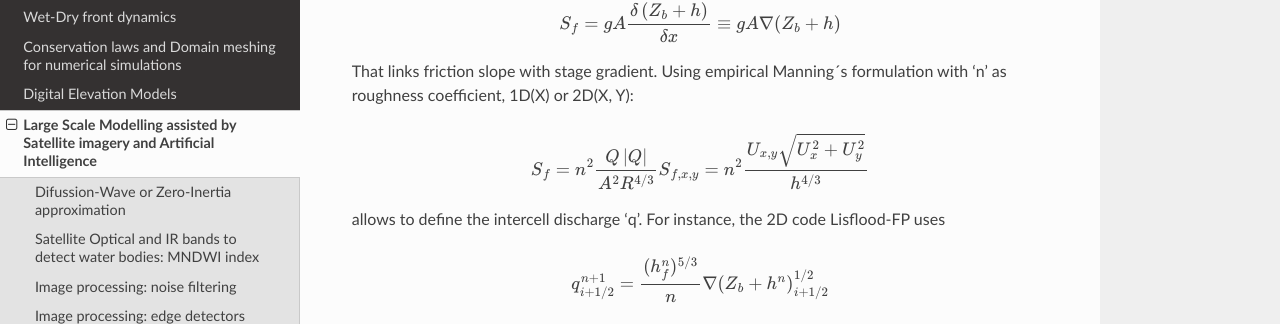
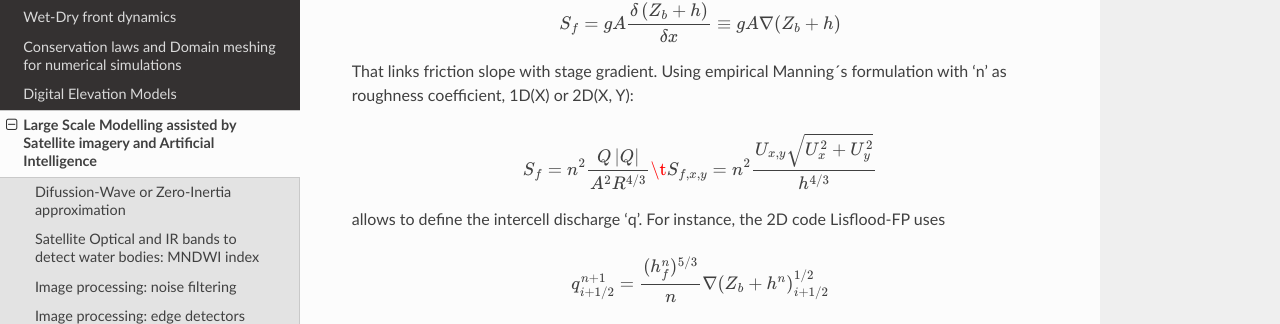
Before and after one commit to ivillamadrid/FloodMapping, a Sphinx documentation site: the page built from docs/source/lsm.rst, in a window 1280 px wide and 900 px high, scrolled down 806 px. Shown: the part 128-452 px from the top of the window. Built offline with Sphinx 7.4.7 and the Read the Docs theme 2.0.0, drawn with Linux system fonts in a browser that asks for light colours.

Commit message:
Update lsm.rst

```diff
--- a/docs/source/lsm.rst
+++ b/docs/source/lsm.rst
@@ -55,7 +55,7 @@ That links friction slope with stage gradient. Using empirical Manning´s formul
 
 .. math::
 
-  S_{f}=n^2 \frac{Q \left| Q \right| }{A^2 R^{4/3}}
+  S_{f}=n^2 \frac{Q \left| Q \right| }{A^2 R^{4/3}} \t
   S_{f, x, y}=n^2 \frac{U_{x, y} \sqrt{U^2_x+U^2_y} }{h^{4/3}}
 
 
```
